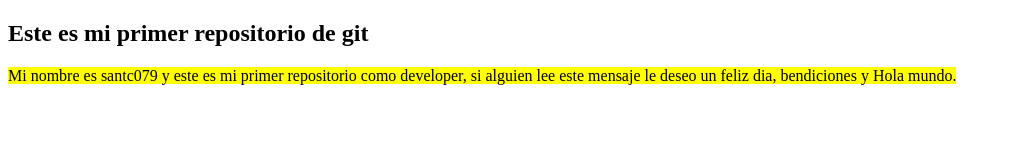
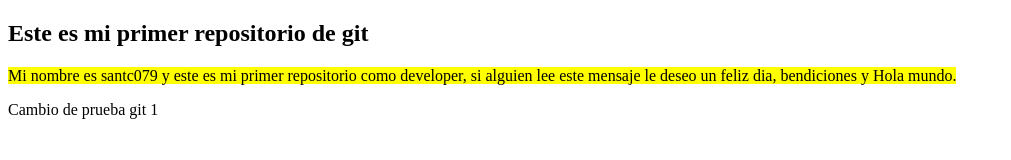
Before and after one commit to SantiagoC07/Mi-primer-repositorio--practica, a plain HTML site: page Index.html in a window 1280 px wide. Shown: the whole page, without its empty margins (0-1011 px from the left). Drawn offline with Linux system fonts and the light colour scheme.

Commit message:
Modificacion 1-Index.html

```diff
--- a/Index.html
+++ b/Index.html
@@ -11,6 +11,6 @@
     <h2>Este es mi primer repositorio de git</h2>
 
    <p><mark>Mi nombre es santc079 y este es mi primer repositorio como developer, si alguien lee este mensaje le deseo un feliz dia, bendiciones y Hola mundo.</mark></p>
-
+    <p>Cambio de prueba git 1</p>
 </body>
 </html>
```
